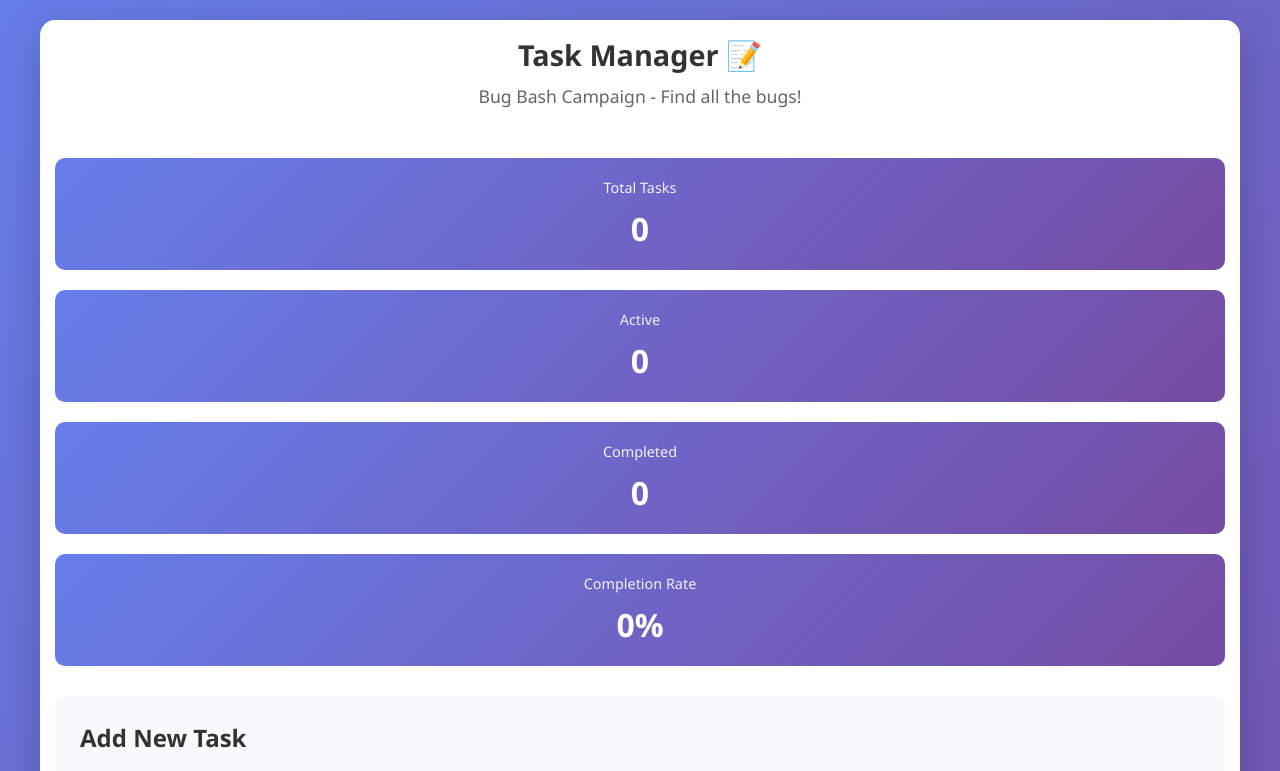
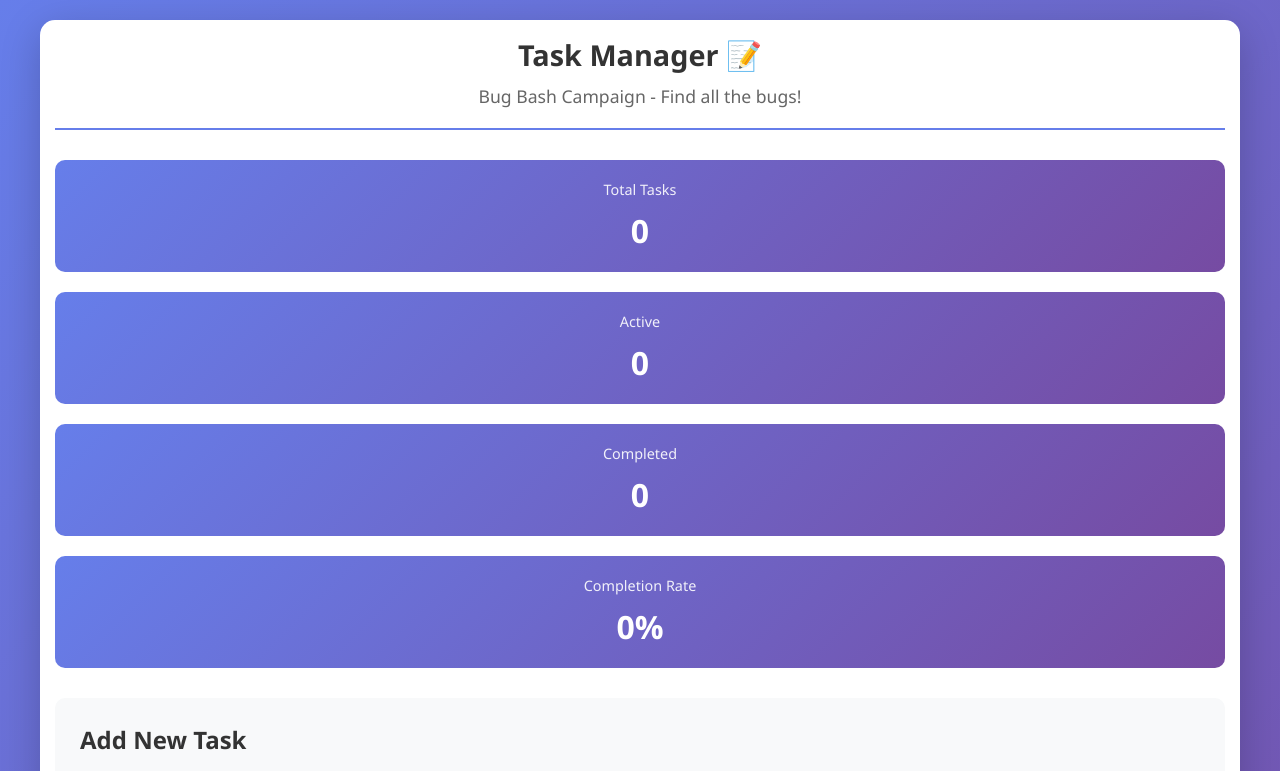
Before and after one commit to mnkiefer/repo-with-bugs, a website: page public/index.html in a window 1280 px wide. Shown: the top 771 px of the page. Drawn offline with Linux system fonts and the light colour scheme; no server answers.

Commit message:
Fix CSS typo: correct 'border-botto' to 'border-bottom' in header styling

```diff
--- a/public/styles.css
+++ b/public/styles.css
@@ -24,7 +24,7 @@ header {
     text-align: center;
     margin-bottom: 30px;
     /* BUG: Missing border-bottom property */
-    border-botto: 2px solid #667eea;
+    border-bottom: 2px solid #667eea;
     padding-bottom: 20px;
 }
 
```
